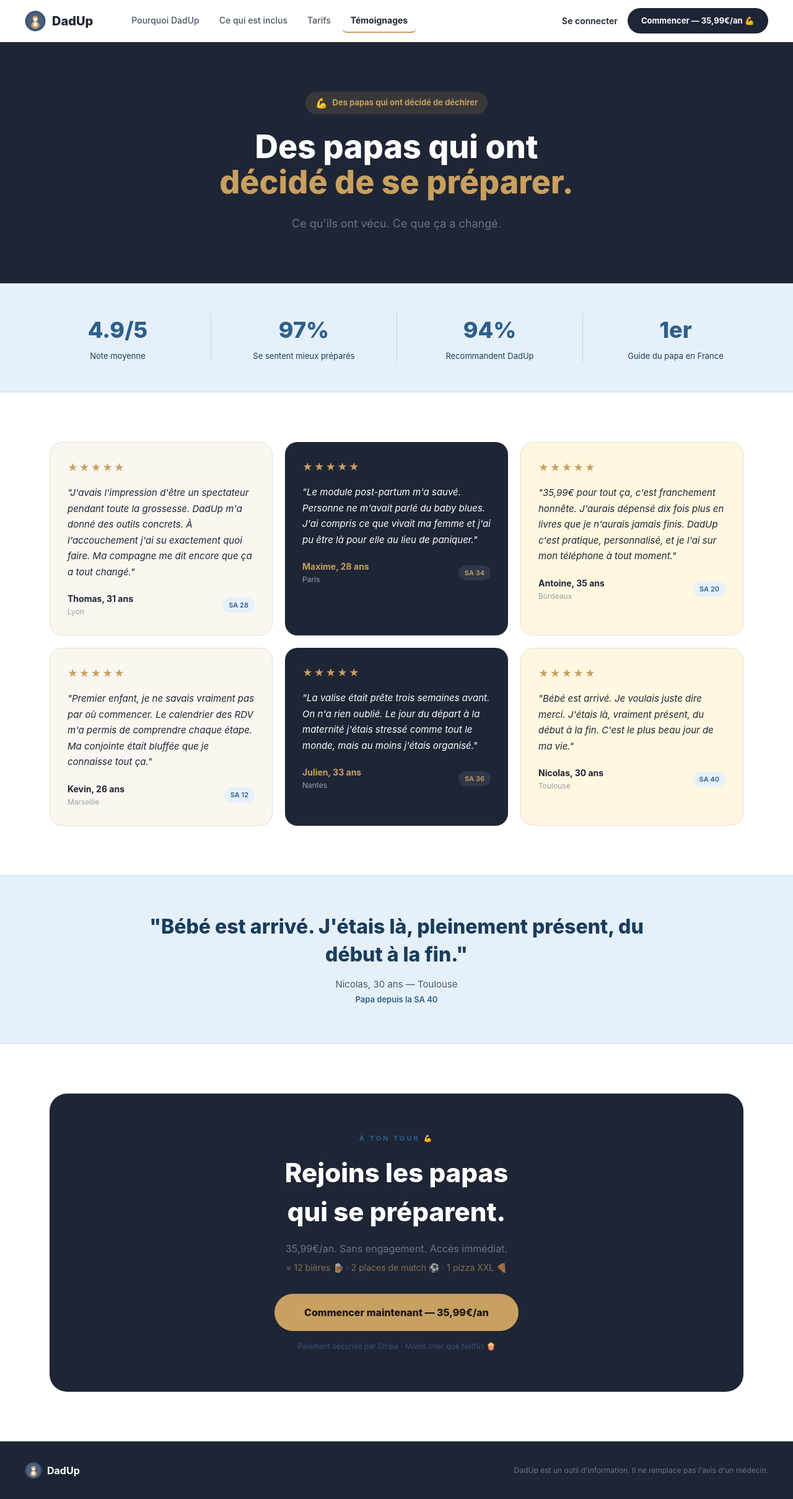
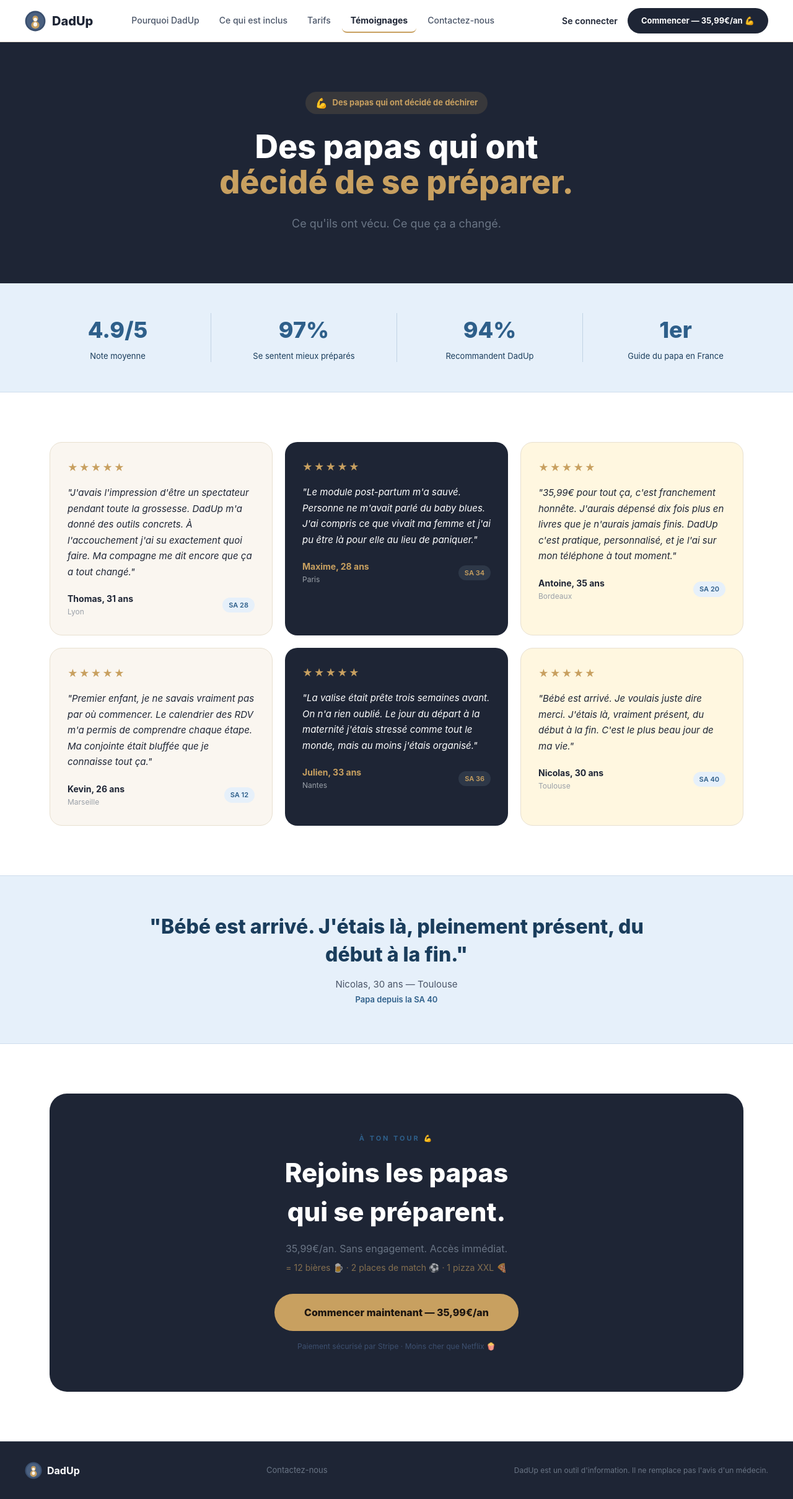
Before and after one commit to Julproject/dadup, a Next.js app: page /temoignages in a window 1280 px wide. Shown: the whole page at 62% size. Built offline with nearby package versions, Linux system fonts and the light colour scheme.

Commit message:
Update page.tsx

```diff
--- a/app/temoignages/page.tsx
+++ b/app/temoignages/page.tsx
@@ -56,6 +56,7 @@ export default function TemoignagesPage() {
             <a href="/inclus" style={{color:C.text,fontSize:'14px',fontWeight:500,padding:'8px 14px',textDecoration:'none'}}>Ce qui est inclus</a>
             <a href="/tarifs" style={{color:C.text,fontSize:'14px',fontWeight:500,padding:'8px 14px',textDecoration:'none'}}>Tarifs</a>
             <a href="/temoignages" style={{color:C.dark,fontSize:'14px',fontWeight:700,padding:'8px 14px',borderRadius:'8px',textDecoration:'none',borderBottom:`2px solid ${C.gold}`}}>Témoignages</a>
+            <a href="/contact" style={{color:C.text,fontSize:'14px',fontWeight:500,padding:'8px 14px',textDecoration:'none'}}>Contactez-nous</a>
           </div>
         </div>
         <div className="nc" style={{alignItems:'center',gap:'16px'}}>
@@ -139,6 +140,7 @@ export default function TemoignagesPage() {
           <svg viewBox="0 0 300 300" width="28" height="28"><circle cx="150" cy="150" r="145" fill="#3a4f6e"/><circle cx="150" cy="150" r="122" fill="#4a6080"/><ellipse cx="150" cy="205" rx="58" ry="54" fill="#c8a060"/><circle cx="150" cy="112" r="40" fill="#c8a060"/><ellipse cx="150" cy="196" rx="27" ry="31" fill="#faf6f0"/><circle cx="150" cy="128" r="26" fill="#faf6f0"/></svg>
           <span style={{color:C.white,fontSize:'16px',fontWeight:700}}>DadUp</span>
         </div>
+        <a href="/contact" style={{color:'#6a7585',fontSize:'13px',textDecoration:'none'}}>Contactez-nous</a>
         <p style={{color:'#6a7585',fontSize:'12px',margin:0}}>DadUp est un outil d'information. Il ne remplace pas l'avis d'un médecin.</p>
       </footer>
     </main>
```
